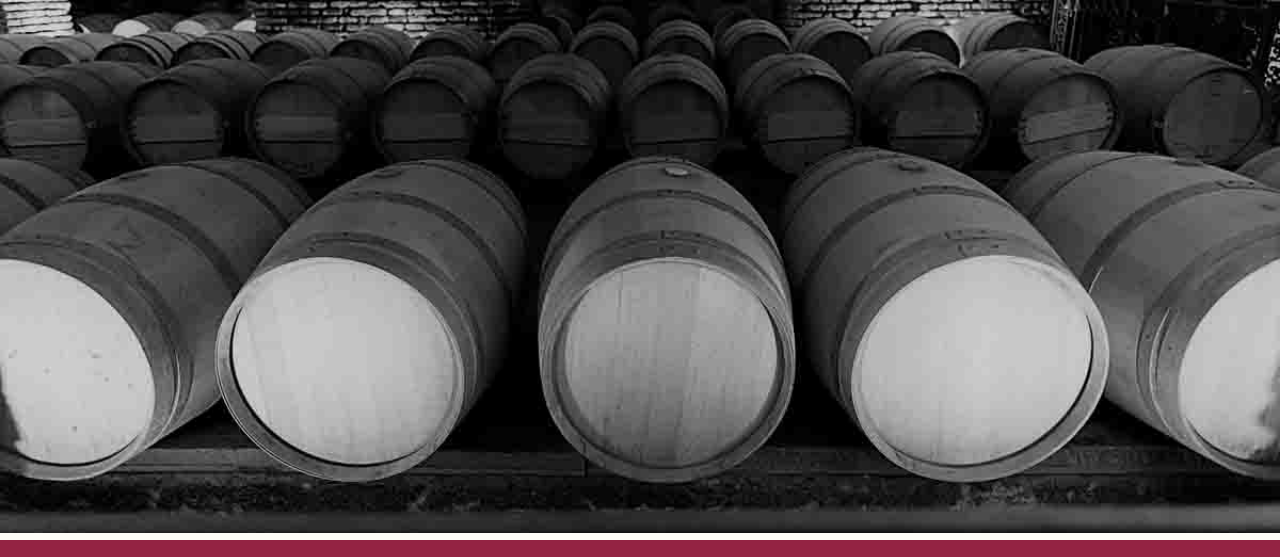
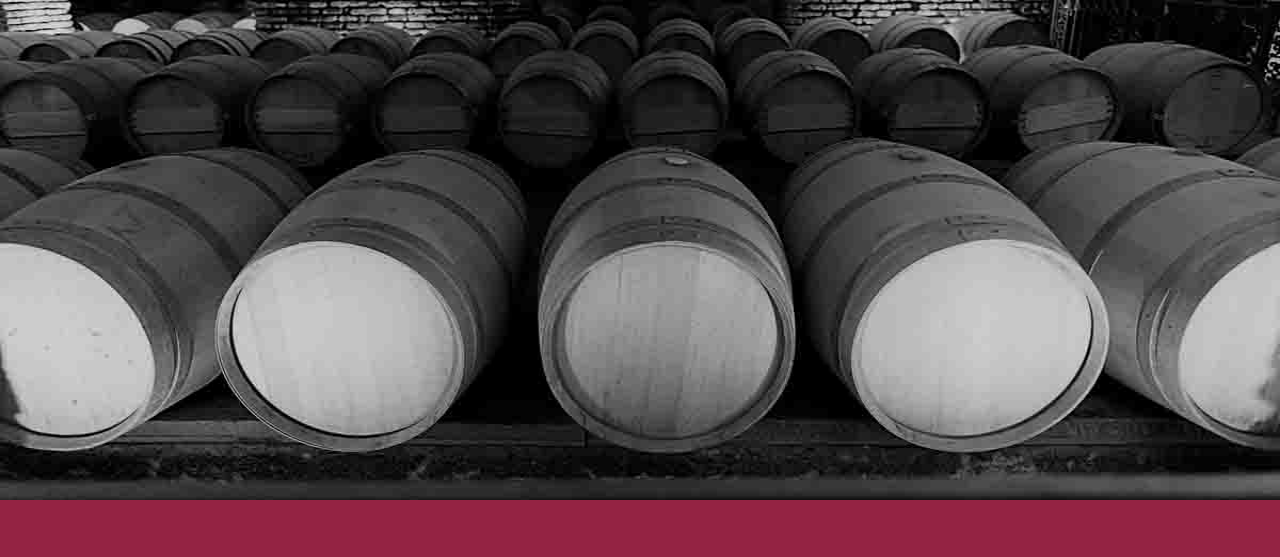
Before and after one commit to LadyBacchus/responsive-site, a plain HTML site: page index.html in a window 1280 px wide. Shown: the top 557 px of the page. Drawn offline with nearby package versions, Linux system fonts and the light colour scheme.

Commit message:
third commit

```diff
--- a/index.html
+++ b/index.html
@@ -9,11 +9,12 @@
         <link rel="stylesheet" href="https://cdnjs.cloudflare.com/ajax/libs/meyer-reset/2.0/reset.css">
         <link rel="stylesheet" href="./style.css">
         <link rel="stylesheet" href="https://maxcdn.bootstrapcdn.com/font-awesome/4.6.1/css/font-awesome.min.css">
+        <link rel=”stylesheet” href=”style.css” type=”text/css”>
     </head>
     <body>
         <header>
             <div class="profile">
-                <img src="images/img_170908.jpg" alt="" class="background-position">
+                <div id="header"></div>
             </div>
         </header>
         <main>
--- a/style.scss
+++ b/style.scss
@@ -56,11 +56,12 @@ a {
 
 /* Header
 ------------------------------------------------------------*/
-header {
-  .background-position {
-    width: 100%;
-    height: 100%;
-    background-size:cover;
+#header {
+  width: auto;
+  height: auto;
+  background-image: url('images/img_170908.jpg');
+  background-position {
+    background-size: cover;
     background-position: center center;
   }
 }
@@ -144,6 +145,7 @@ section {
     @extend .uppercase;
     @include border-radius(4px);
     font-size: 1rem;
+    }
   }
   ul {
     text-align: center;
@@ -159,6 +161,8 @@ section {
       vertical-align: top;
       &:last-child {
         margin-right: 0;
+      &:hover {
+        background-color: darken($subColor, 10%);
       }
     }
   }
@@ -184,10 +188,10 @@ footer {
   }
 
   //Header
-  #profile {
-    .background-position {
-      height: 500px;
-    }
+  #header {
+    height: 500px;
+    background-image: url('images/img_170908.jpg');
+    background-size: 100% 100%;
   }
 
   // Skills
@@ -200,23 +204,14 @@ footer {
       margin: 0 10px;
     }
   }
-
-  // Contact
-  #contact {
-    ul {
-      a {
-        &:hover {
-          background-color: darken($subColor, 10%);
-        }
-      }
-    }
-  }
 }
 
 //SP
 @media (max-width: 768px) {
   //Header
-    .background-position {
-      height: 250px;
+  #header {
+    height: 250px;
+    background-image: url('images/img_170908.jpg');
+    background-size: 100% 100%;
   }
 }
```
Also changed, not shown: style.css, 1 other file.
